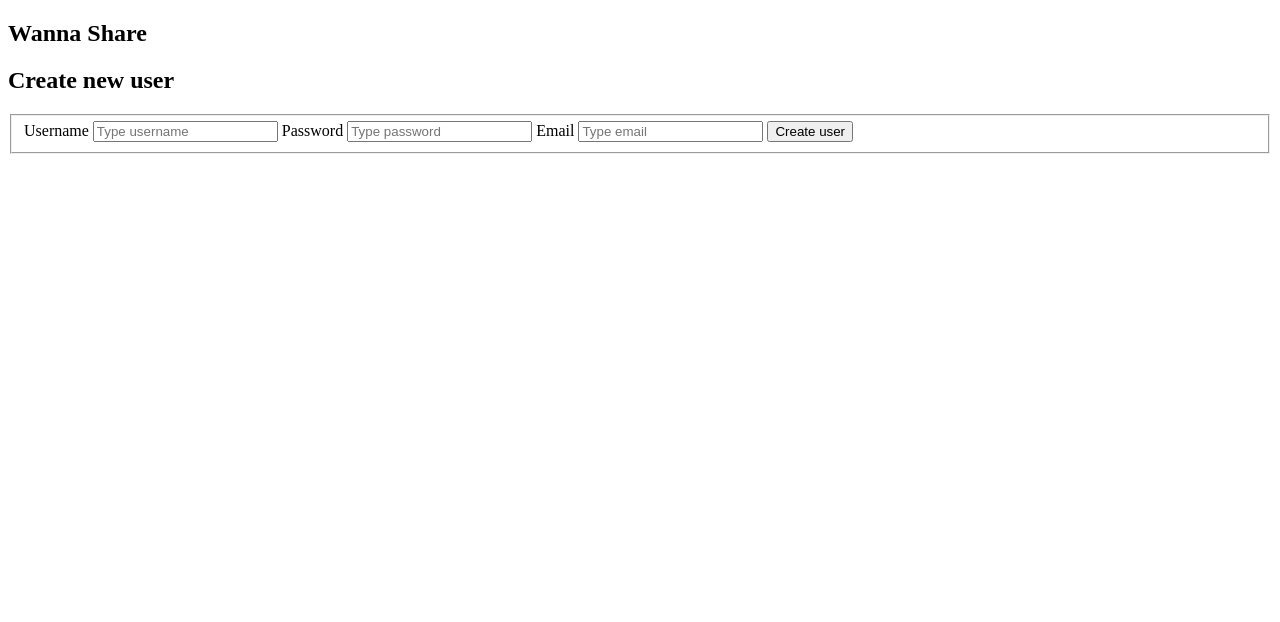
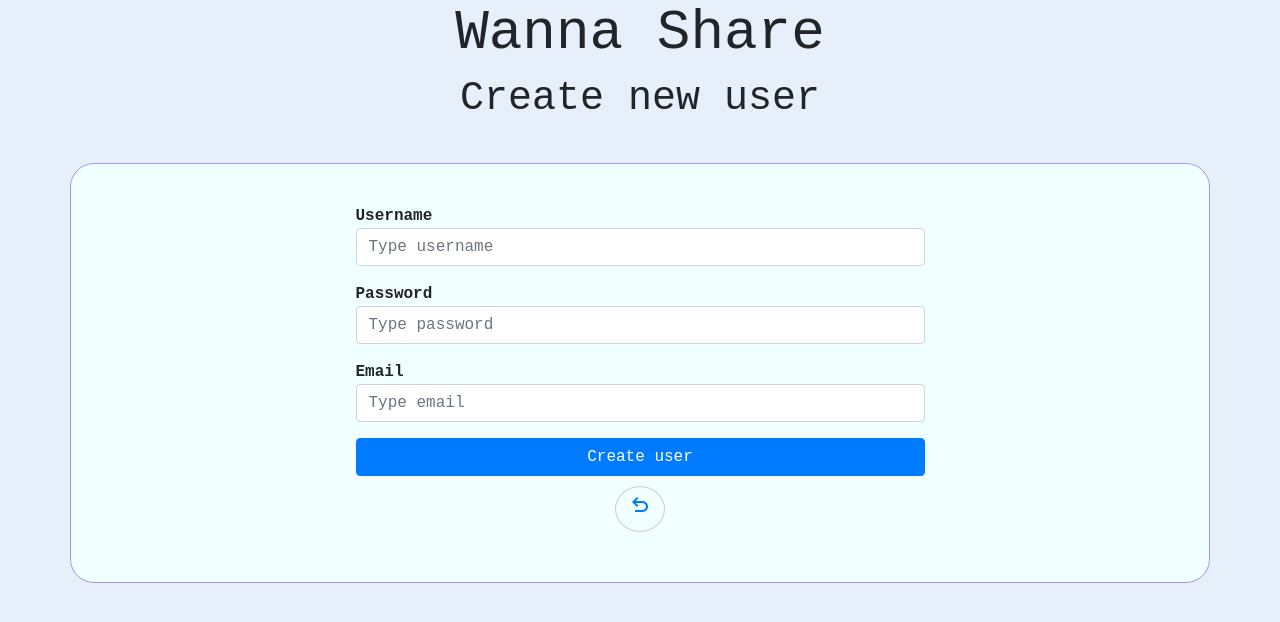
Before and after one commit to Roroo999/ProyectoALS, a Flask app: page /register in a window 1280 px wide. Shown: the top 622 px of the page. Run offline with Flask 3, Linux system fonts and the light colour scheme; some libraries are stand-ins or nearby versions.

Commit message:
day 3 done
- avanzado el front

```diff
--- /dev/null
+++ b/static/style.css
@@ -0,0 +1,130 @@
+body{
+    font-family:'Courier New', Courier, monospace !important;
+    background-color: #e7f0fa !important;
+
+}
+
+/******************Login/Register**********************/
+
+#loginForm .form-control, #registerForm .form-control {
+    width: 50%;
+    margin: 0 auto;
+}
+
+#loginButton, #createAcc, #registerButton {
+    display: block;
+    width: 50%;
+    margin: 10px auto;
+}
+
+#loginBox, #registerBox{
+    margin-top: 5vh;
+    padding: 5vh 0 5vh 0;
+    border-radius: 24px;
+    border: 1px solid #a497ee;
+    background-color: azure;
+}
+
+.logRegLabel {
+    width: 50%;
+    margin: 0 auto;
+    display: block;
+    text-align: left;
+    font-weight: bold;
+}
+
+#dvErrorMsg{
+    text-align: center;
+    margin-left: 19%;
+    margin-right: 19%;
+    border-radius: 24px;
+}
+
+#closeError {
+    background: none;
+    border: none;
+    position: absolute;
+    top: 10px;
+    right: 10px;
+    cursor: pointer;
+}
+
+.alert {
+    position: relative;
+}
+
+#forgotPass {
+    display: block;
+    text-align: center;
+    margin: 10px auto;
+}
+
+#backToLogButton{
+    border-radius: 100%;
+    border: 1px solid #CCCCCC;
+    display: block;
+    margin: 10px auto;
+}
+
+/***************************Dashboard*************************/
+#dashMain {
+    margin-top: 5vh;
+}
+
+#dashTitles {
+    text-align: center;
+    margin-bottom: 3vh;
+}
+
+#searchButton{
+    border-radius: 15%;
+}
+
+#searchBar {
+    display: flex;
+    justify-content: center;
+    margin-bottom: 20px;
+}
+
+#searchInput {
+    width: 60%;
+    border-radius: 8px;
+}
+
+#newPostForm, #addPost, #closeNewPostForm {
+    display: block;
+    margin: 0 auto;
+    width: 50%;
+}
+
+#newPostForm {
+    margin-top: 20px;
+}
+
+.newPostLabel {
+    display: block;
+    margin-top: 10px;
+}
+
+#newPostForm input {
+    width: 100%;
+    margin-bottom: 10px;
+}
+
+#publishPost {
+    display: block;
+    margin: 20px auto;
+    width: 5vw;
+}
+
+.post {
+    background-color: #ffffff;
+    border: 1px solid #dee2e6;
+    padding: 20px;
+    margin-bottom: 20px;
+    border-radius: 5px;
+}
+
+.post span {
+    display: block;
+}
--- a/templates/profile.html
+++ b/templates/profile.html
@@ -3,7 +3,9 @@
 <head>
     <meta charset="UTF-8">
     <meta name="viewport" content="width=device-width, initial-scale=1.0">
-    <!--<link rel="stylesheet" href="style.css" type="text/css">-->
+    <link rel="stylesheet" href="{{ url_for('static', filename='style.css') }}" type="text/css">
+    <link rel="stylesheet" href="https://stackpath.bootstrapcdn.com/bootstrap/4.3.1/css/bootstrap.min.css">
+    <link rel="stylesheet" href="https://fonts.googleapis.com/css2?family=Material+Symbols+Outlined:opsz,wght,FILL,GRAD@20..48,100..700,0..1,-50..200" />
     <title>View profile</title>
 </head>
 <body>
--- a/templates/register.html
+++ b/templates/register.html
@@ -3,43 +3,69 @@
 <head>
     <meta charset="UTF-8">
     <meta name="viewport" content="width=device-width, initial-scale=1.0">
-    <!--<link rel="stylesheet" href="style.css" type="text/css">-->
-    <title>Creacte user</title>
+    <link rel="stylesheet" href="{{ url_for('static', filename='style.css') }}" type="text/css">
+    <link rel="stylesheet" href="https://stackpath.bootstrapcdn.com/bootstrap/4.3.1/css/bootstrap.min.css">
+    <link rel="stylesheet" href="https://fonts.googleapis.com/css2?family=Material+Symbols+Outlined:opsz,wght,FILL,GRAD@20..48,100..700,0..1,-50..200" />
+    <script>
+        function closeError(){
+            document.getElementById("dvErrorMsg").style.display = "none";
+        }
+    </script>
+    <title>Create user</title>
 </head>
 
 <body>
-    <section id="registerMain" class="mainSection">
-        <div id="registerTitles" class="mainTitles">
-            <h1 id="sapcTitle">Wanna Share</h1>
-            <h1 id="resgisterTitle">Create new user</h1>
+    <section id="registerMain">
+        <div id="registerTitles" class="mainTitles text-center">
+            <h1 id="sapcTitle" class="display-4">Wanna Share</h1>
+            <h1 id="resgisterTitle" class="display-5">Create new user</h1>
         </div>
-        <div>
+
+        <div id="registerBox" class="container">
             <fieldset>
-                <form id="registerForm" class="form" action="/register" method="POST">
-                    <label id="userLabel" class="fieldLabel" for="username">Username</label>
-                    <input class="logInput" type="text" placeholder="Type username" id="username" name="username" required>
+                <form id="registerForm" action="/register" method="POST">
+                    <div class="form-group">
+                        <label id="userLabel" class="logRegLabel" for="username">Username</label>
+                        <input class="form-control" type="text" placeholder="Type username" id="username" name="username" required>
+                    </div>
 
-                    <label id="passLabel" class="fieldLabel" for="password">Password</label>
-                    <input class="logInput" type="password" placeholder="Type password" id="password" name="passwd" required>
+                    <div class="form-group">
+                        <label id="passLabel" class="logRegLabel" for="password">Password</label>
+                        <input class="form-control" type="password" placeholder="Type password" id="password" name="passwd" required>
+                    </div>
 
-                    <label id="emailLabel" class="fieldLabel" for="email">Email</label>
-                    <input class="logInput" type="text" placeholder="Type email" id="email" name="email" required>
+                    <div class="form-group">
+                        <label id="emailLabel" class="logRegLabel" for="email">Email</label>
+                        <input class="form-control" type="text" placeholder="Type email" id="email" name="email" required>
+                    </div>
 
-                    <button id="registerButton" type="submit">Create user</button>
+                    <button id="registerButton" class="btn btn-primary" type="submit">Create user</button>
+                </form>
+
+                <form id="backToLog" action="/" method="GET">
+                    <button id="backToLogButton" class="btn btn-link">
+                        <span class="material-symbols-outlined">
+                            undo
+                        </span>
+                    </button>
                 </form>
             </fieldset>
         </div>
-    </section>
-
-    <div id=”dvErrorMsg” style="font-weight:bold; color: white; background-color:red">
         {% with error_messages = get_flashed_messages() %}
             {% if error_messages %}
+            <div id="dvErrorMsg" class="alert alert-danger" role="alert">
                 {% for message in error_messages %}
                     {{ message }}
                 {% endfor %}
+                <button id="closeError" onclick="closeError()">
+                    <span class="material-symbols-outlined">
+                        close
+                    </span>
+                </button>
+            </div>
             {% endif %}
         {% endwith %}
-    </div>
+    </section>
 
 </body>
 </html>
```
Also changed, not shown: templates/dashboard.html (+31 -32 lines), templates/login.html (+34 -18 lines).
